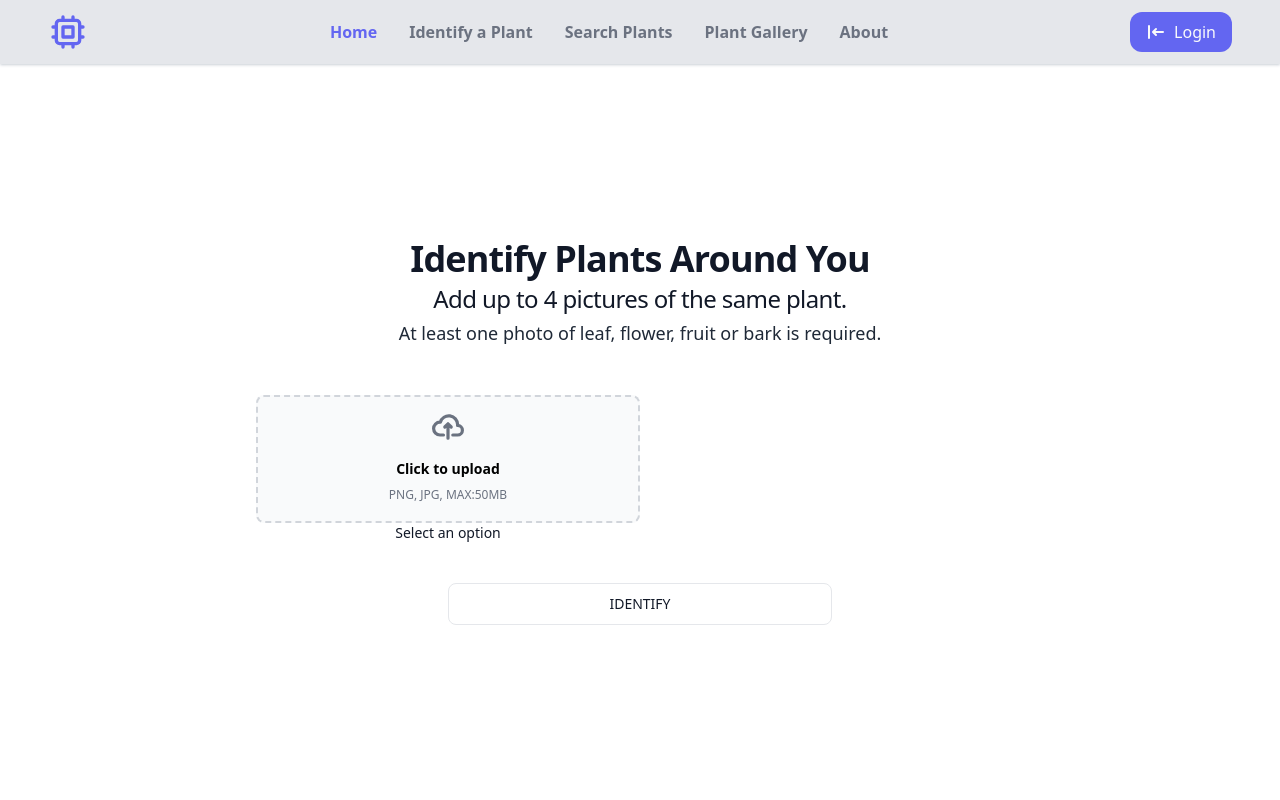
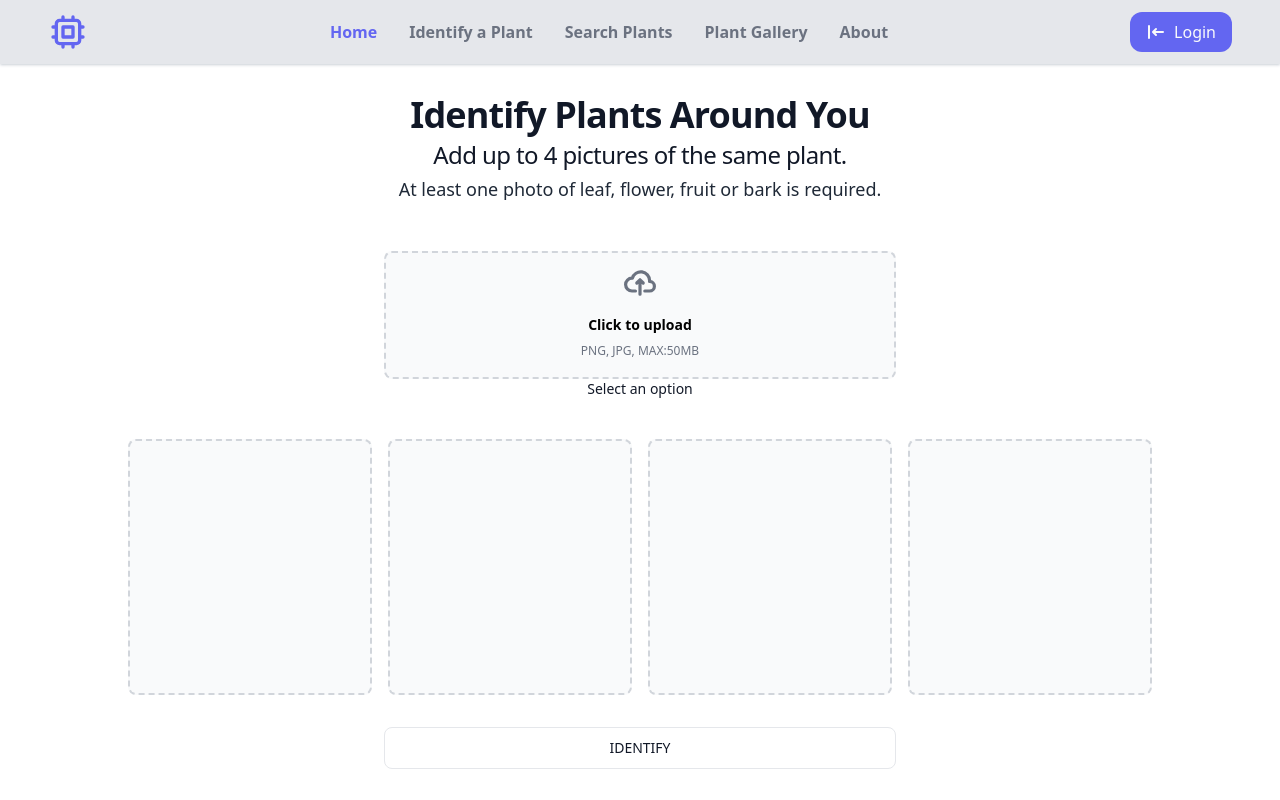
Before and after one commit to trialnerr/forPlantLovers, a React (Vite) app: page /identify in a window 1280 px wide. Shown: the top 800 px of the page. Built offline with nearby package versions, Linux system fonts and the light colour scheme.

Commit message:
Display 4 imageDisplay components passing in organType and imgUrl in Identify.tsx

```diff
--- a/src/pages/Identify.tsx
+++ b/src/pages/Identify.tsx
@@ -2,12 +2,18 @@ import { useState } from "react";
 import Upload from "../components/Upload";
 import { Organ, OrganType } from "../types";
 import OrganChoiceModal from "../components/OrganChoiceModal";
+import ImageDisplay from "../components/ImageDisplay";
 
 function Identify() {
   const [organs, setOrgans] = useState<Organ[]>([]);
   const [currImage, setCurrImage] = useState<File | null>(null);
   const [openModal, setModalOpen] = useState<boolean>(false);
-  const config = { headers: { "Content-Type": "multipart/form-data" } };
+
+  const imageDisplayComponents: JSX.Element[] = [];
+  for (let i = 0; i < 4; i++) {
+    const imgUrl: string | undefined = organs[i] ? URL.createObjectURL(organs[i].image) : undefined;
+    imageDisplayComponents.push(<ImageDisplay organType={organs[i]?.organType} imgUrl={imgUrl} />)
+  }
 
   function addOrgan(organType: OrganType) {
     if (!currImage) {
@@ -60,7 +66,7 @@ function Identify() {
 
   return (
     <main className="relative isolate px-6 pt-6 lg:px-8 min-h-[calc(100vh-2rem)] content-center">
-      <div className="mx-auto max-w-3xl">
+      <div className="mx-auto max-w-5xl">
         <div className="text-center flex flex-col h-full">
           <h1 className="text-balance text-3xl font-semibold tracking-tight text-gray-900 sm:text-4xl">
             Identify Plants Around You
@@ -76,8 +82,11 @@ function Identify() {
           ) : null}
 
           <form className="my-12 flex flex-col gap-8">
-            <div className=" flex gap-8">
+            <div className="flex justify-center">
               <Upload handleImageUpload={handleImageUpload} />
+            </div>
+            <div className="grid md:grid-cols-2 lg:grid-cols-4 gap-4">
+              {imageDisplayComponents}
             </div>
             <button
               type="button"
```
